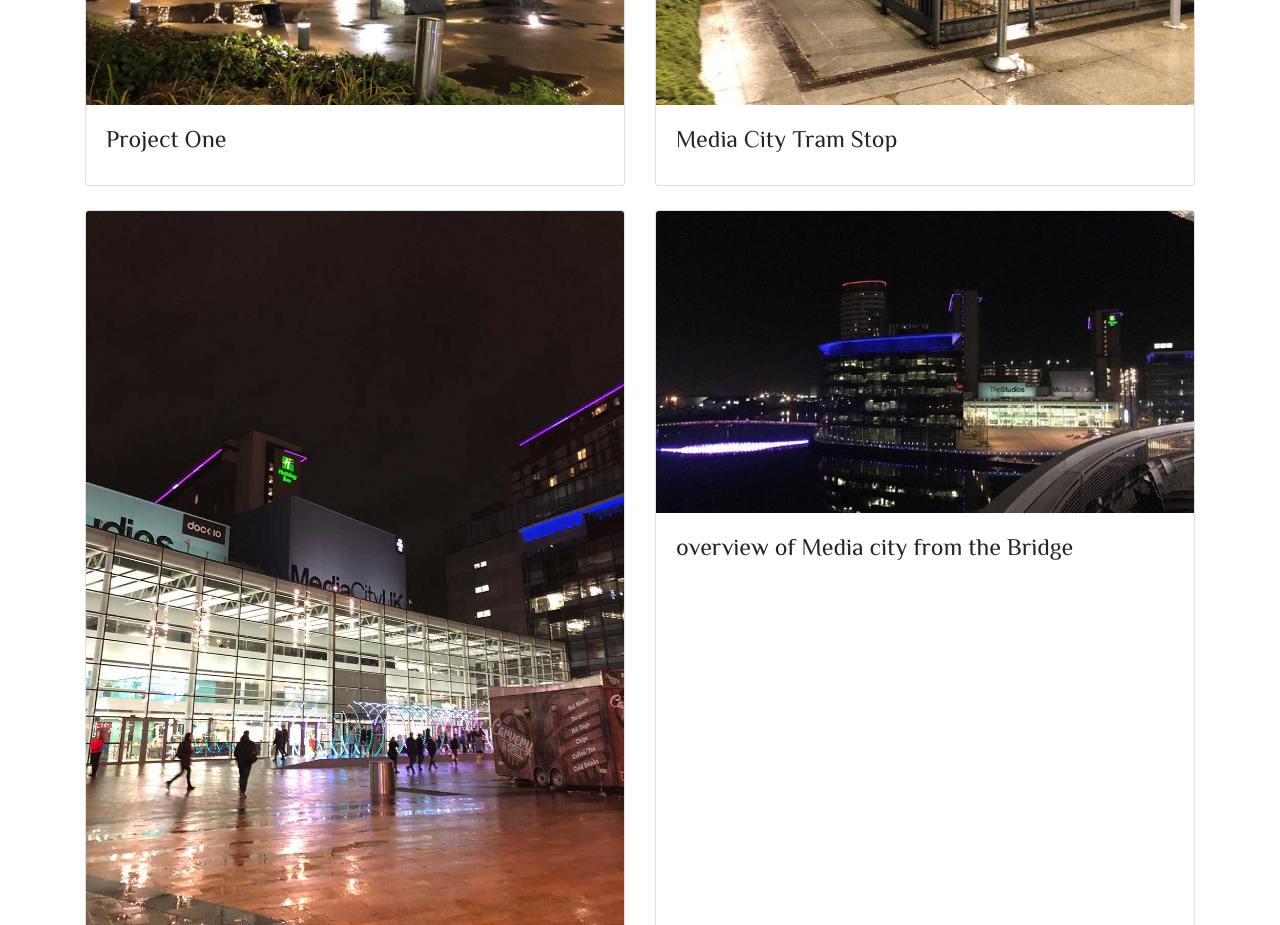
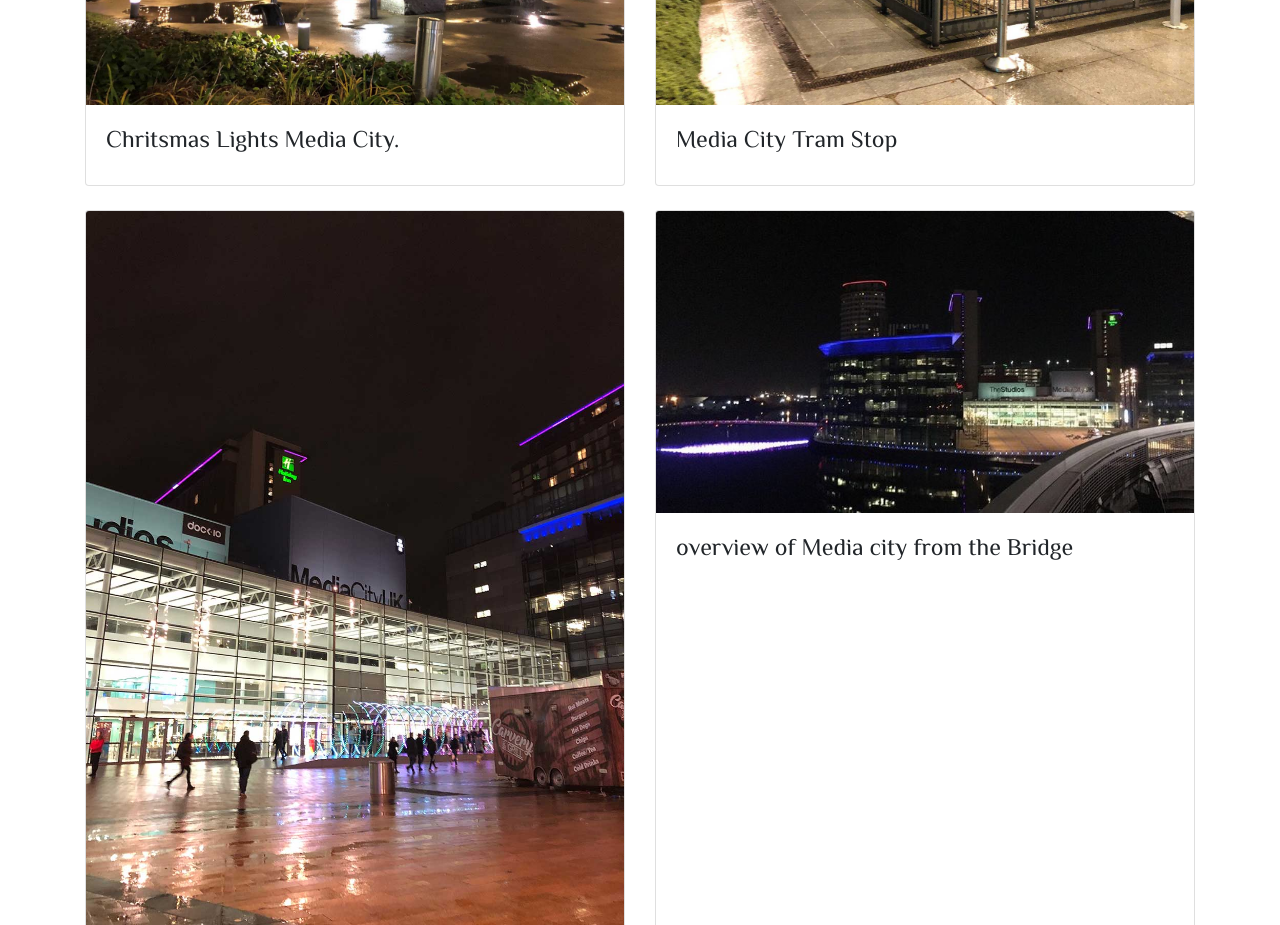
Before and after one commit to ABZUA92/mp-portfolio, a plain HTML site: page photography.html in a window 1280 px wide. Shown: the part 1220-2145 px from the top of the page. Drawn offline with Linux system fonts and the light colour scheme.

Commit message:
Update photography.html

```diff
--- a/photography.html
+++ b/photography.html
@@ -90,7 +90,7 @@
         <img class="card-img-top" src="img/media-1.jpg" alt="Chritsmas lights Media City">
           <div class="card-body">
             <h4 class="card-title">
-              Project One
+              Chritsmas Lights Media City.
             </h4>
 
           </div>
```
